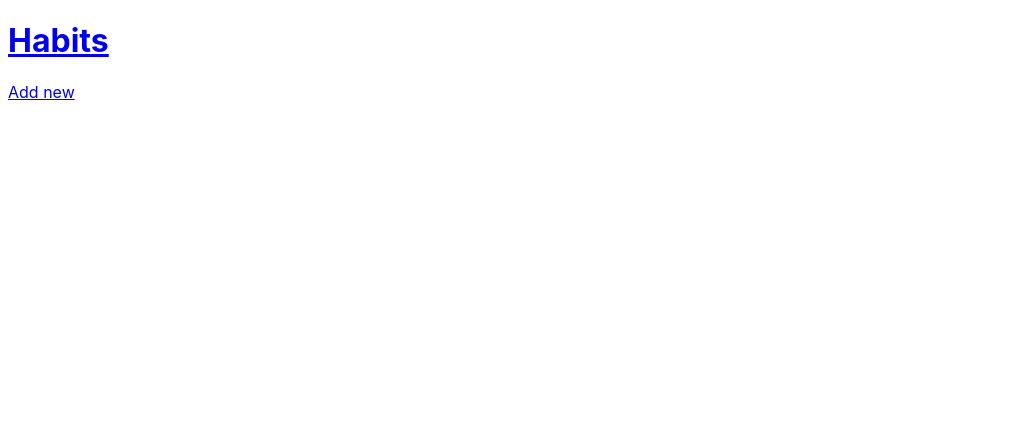
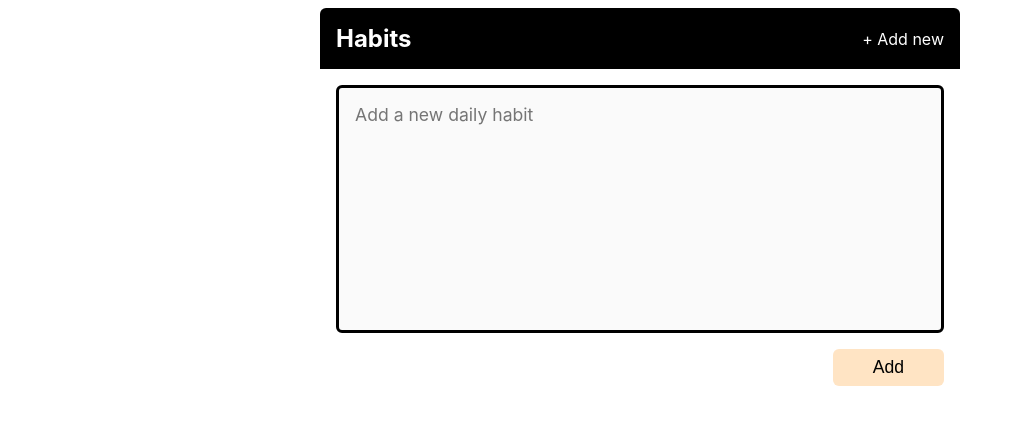
Before and after one commit to ssambss/HabitTracker, a Flask app: template templates/add_habit.html in a window 1280 px wide. Shown: the top 425 px of the page, without its empty margins (0-1015 px from the left). Run offline with Flask 2, Linux system fonts and the light colour scheme; the template is opened without the code that fills it, so the values that code supplies are empty.

Commit message:
date selection and styling

```diff
--- a/app.py
+++ b/app.py
@@ -1,15 +1,30 @@
-import re
+import datetime
 from flask import Flask, render_template, request
 
 app = Flask(__name__)
-habits=["Test habit"]
+habits=["Test habit", "habit 2"]
+
+#Enables the date_range function to be called from every template
+@app.context_processor
+def add_date_range():
+    #Sets the dates so we have 3 days before the current day and 3 days following the current day, the current day being in the middle
+    def date_range(start: datetime.date):
+        dates = [start + datetime.timedelta(days=diff) for diff in range(-3, 4)]
+        return dates
+
+    return {"date_range": date_range}
 
 @app.route("/")
 def index():
-    return render_template("index.html", habits=habits, title="Habit Tracker - Home")
+    date_str = request.args.get("date")
+    if date_str:
+        selected_date = datetime.date.fromisoformat(date_str)
+    else:
+        selected_date = datetime.date.today()
+    return render_template("index.html", habits=habits, title="Habit Tracker - Home", selected_date=selected_date)
 
 @app.route("/add", methods=["GET", "POST"])
 def add_habit():
-    if request.form == "POST":
-        pass
-    return render_template("add_habit.html", title="Habit Tracker - Add Habit")
+    if request.method == "POST":
+        habits.append(request.form.get("habit"))
+    return render_template("add_habit.html", title="Habit Tracker - Add Habit", selected_date=datetime.date.today())
--- a/css/main.css
+++ /dev/null
@@ -1,10 +0,0 @@
-*,
-*::after,
-*::before {
-    box-sizing: inherit;
-}
-
-body {
-    box-sizing: border-box;
-    font-family: "Inter", sans-serif;
-}
--- /dev/null
+++ b/static/css/main.css
@@ -0,0 +1,68 @@
+*,
+*::after,
+*::before {
+    box-sizing: inherit;
+}
+
+body {
+    box-sizing: border-box;
+    font-family: "Inter", sans-serif;
+}
+
+.header,
+.main {
+    max-width: 40rem;
+    margin: 0 auto;
+    padding: 1rem;
+}
+
+.header {
+    display: flex;
+    justify-content: space-between;
+    align-items: center;
+    border-radius: 6px 6px 0px 0px;
+    background: black;
+    color: white;
+}
+
+.header_link {
+    text-decoration: none;
+    color: inherit;
+    transition: color 0.15s ease-in-out;
+}
+
+.header_link:hover {
+    color: bisque;
+}
+
+.header_logo {
+    margin: 0;
+    font-size: 1.5rem;
+}
+
+.form {
+    display: flex;
+    flex-direction: column;
+    font-size: 1.1rem;
+}
+
+.form_input {
+    font-family: inherit;
+    font-size: inherit;
+    padding: 1rem;
+    resize: none;
+    border: 3px solid black;
+    border-radius: 6px;
+    background-color: #fafafa;
+    margin-bottom: 1rem;
+}
+
+.form_button {
+    font-size: inherit;
+    background-color: bisque;
+    cursor: pointer;
+    border-radius: 6px;
+    border: none;
+    padding: 0.5rem 2.5rem;
+    align-self: flex-end;
+}
--- a/templates/add_habit.html
+++ b/templates/add_habit.html
@@ -2,6 +2,7 @@
 
 {% block main_content %}
     <form class="form" method="POST">
-
+        <textarea class="form_input" name="habit" id="habit" cols="30" rows="10" placeholder="Add a new daily habit"></textarea>
+        <button type="submit" class="form_button">Add</button>
     </form>
 {% endblock %}
--- a/templates/layout.html
+++ b/templates/layout.html
@@ -11,15 +11,24 @@
 </head>
 <body>
     <header class="header">
-        <h1 class="header_logo"><a href="{{ url_for('index') }} class="header_link">Habits</a></h1>
+        <h1 class="header_logo"><a href="{{ url_for('index') }}" class="header_link">Habits</a></h1>
         {% if "add" not in request.endpoint %}
-            <a href="{{ url_for('add_habit') }}" class="header_link">Add new</a>
+            <a href="{{ url_for('add_habit') }}" class="header_link">+ Add new</a>
         {% endif %}
     </header>
 
     <main class="main">
+        <section class="dates">
+            {% for date in date_range(selected_date) %}
+                <a class="dates_link {{ 'dates_link_current' if loop.index0 == 3 else '' }}" href="{{ url_for('index', date=date) }}">
+                    <time class="date" datetime="{{ date }}">
+                        <span>{{ date.strftime("%a") }}</span>
+                        <span>{{ date.strftime("%d") }}</span>
+                    </time>
+                </a>
+            {% endfor %}
+        </section>
         {% block main_content %}
-
         {% endblock %}
     </main>
 </body>
```
Also changed, not shown: templates/index.html (+8 -2 lines).
